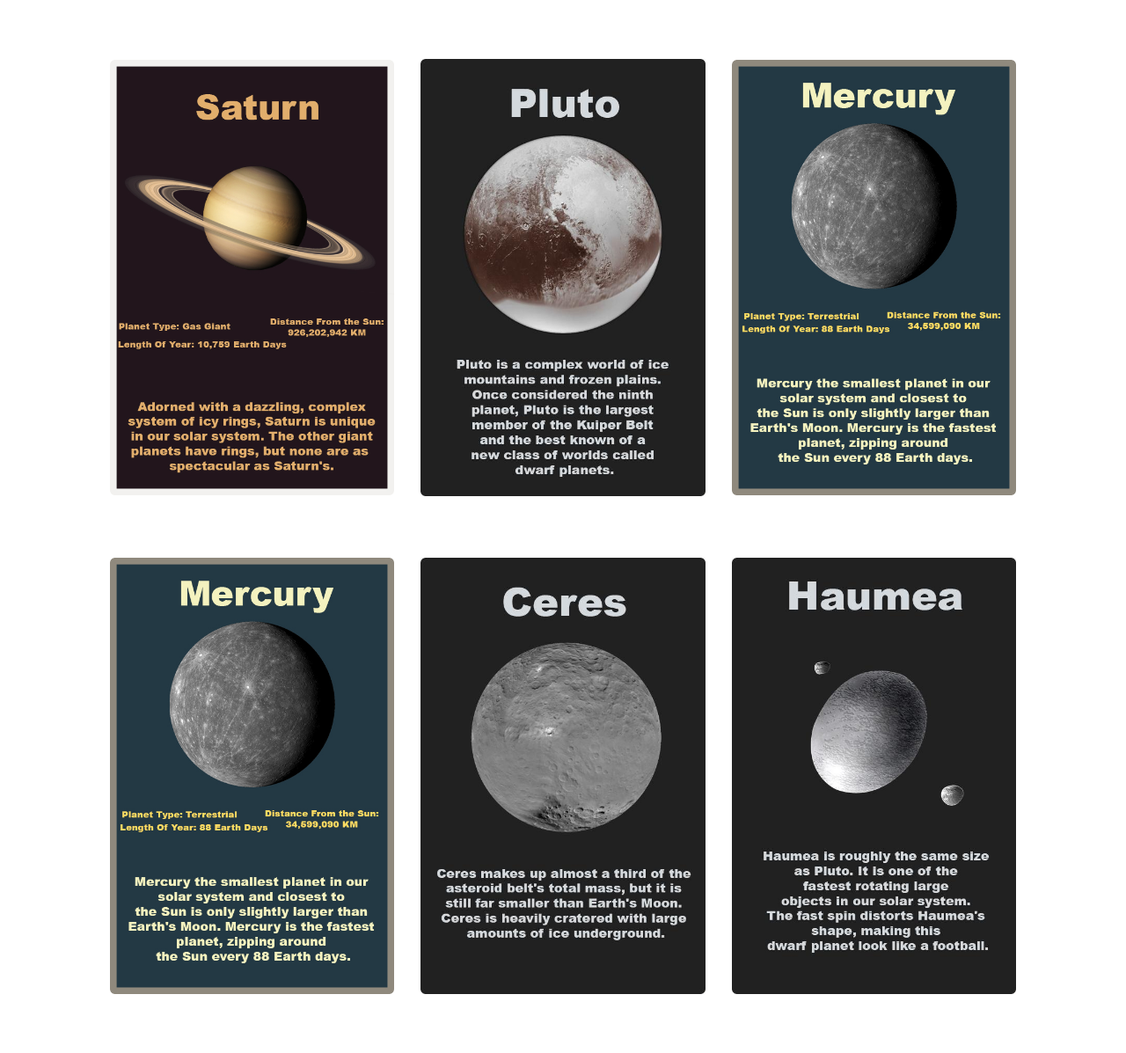
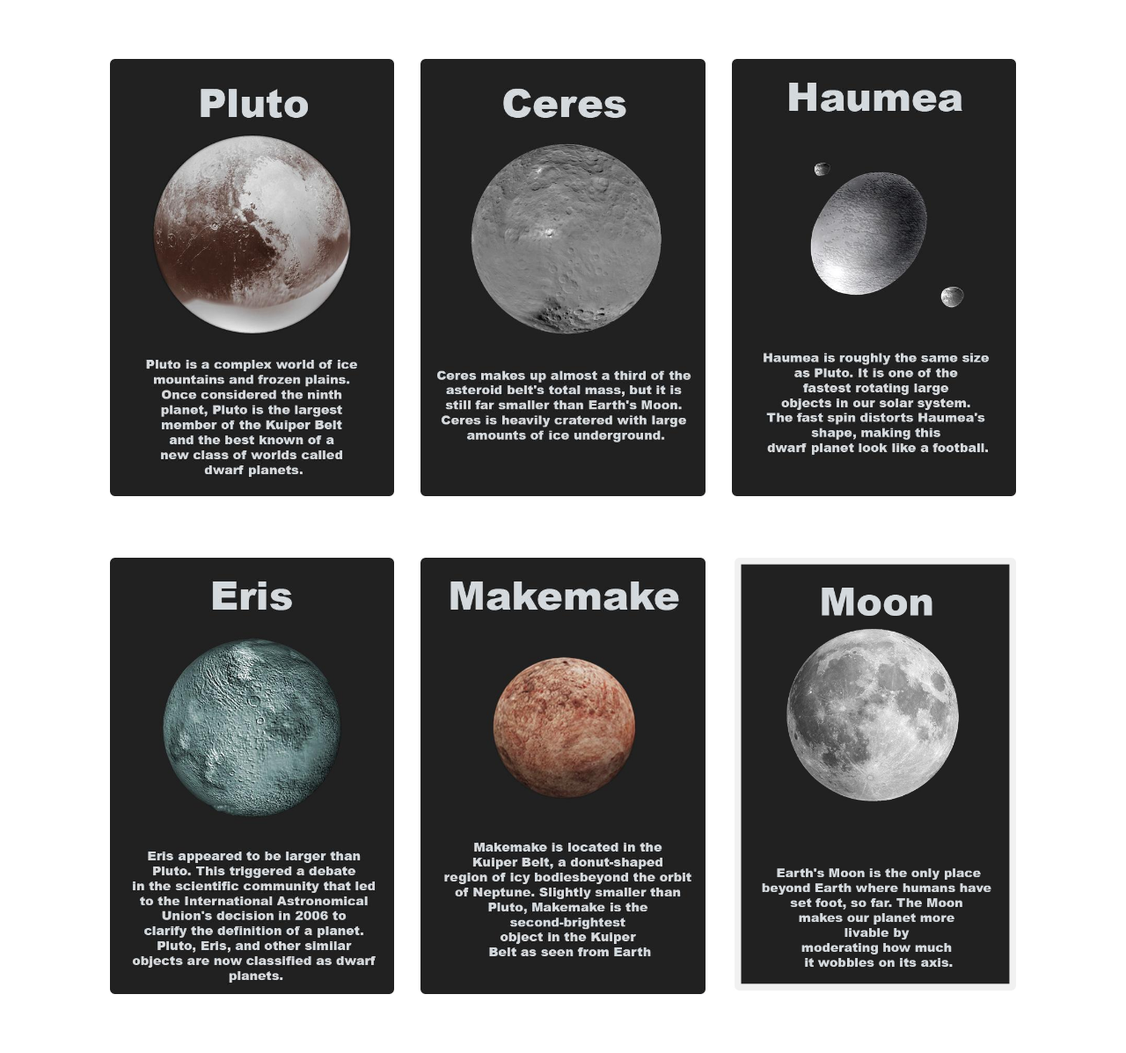
Before and after one commit to bertdasmarinas/sinag-ar-website, a plain HTML site: page index.html in a window 1280 px wide. Shown: the part 2813-4010 px from the top of the page at 88% size. Drawn offline with nearby package versions, Linux system fonts and the light colour scheme.

Commit message:
Update index.html

```diff
--- a/index.html
+++ b/index.html
@@ -81,15 +81,7 @@
 			<img src="images/Uranus.jpg">
 			</div>
 			<div class="col-4">
-			<img src="images/Saturn.jpg">
-			</div><div class="col-4">
 			<img src="images/Pluto.jpg">
-			</div>
-			<div class="col-4">
-			<img src="images/Mercury.jpg">
-			</div>
-			<div class="col-4">
-			<img src="images/Mercury.jpg">
 			</div>
 			<div class="col-4">
 			<img src="images/Ceres.jpg">
```
